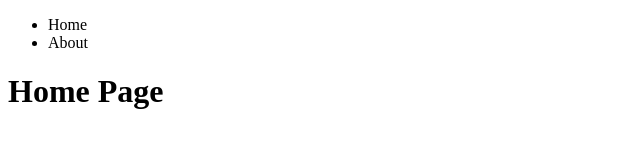
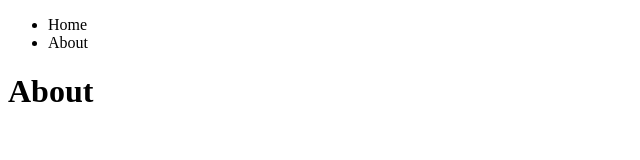
Before and after one commit to ANDREWAHN-UK/flask, a plain HTML site: page templates/index.html in a window 1280 px wide. Shown: the whole page, without its empty margins (0-640 px from the left). Drawn offline with Linux system fonts and the light colour scheme.

Commit message:
index.html - tidied up code

```diff
--- a/templates/index.html
+++ b/templates/index.html
@@ -14,7 +14,7 @@
         </ul>
     </nav>
 
-    <h1>Home Page</h1>
+    <h1>About</h1>
 
 </body>
 </html>
```
